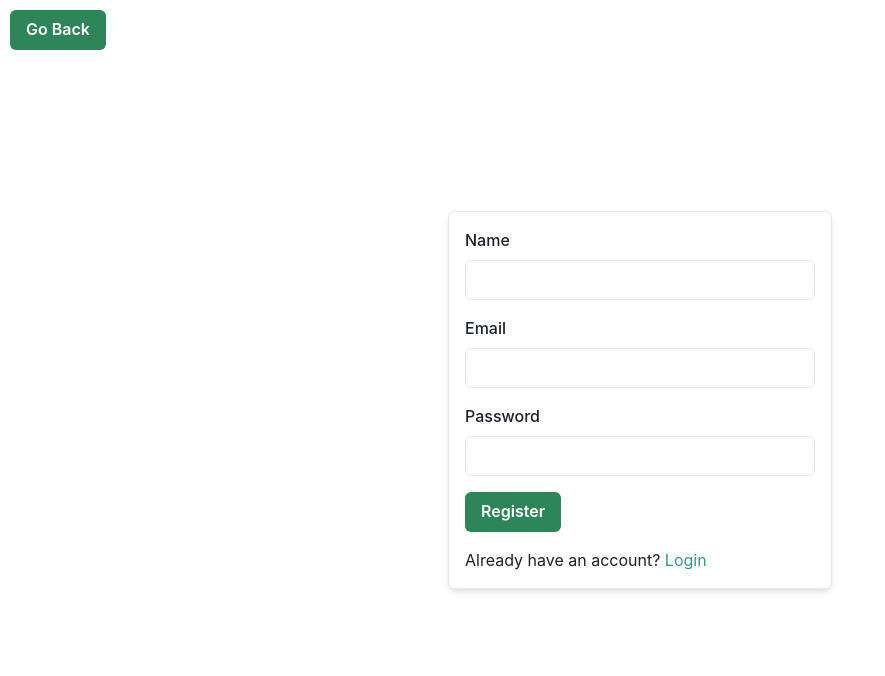
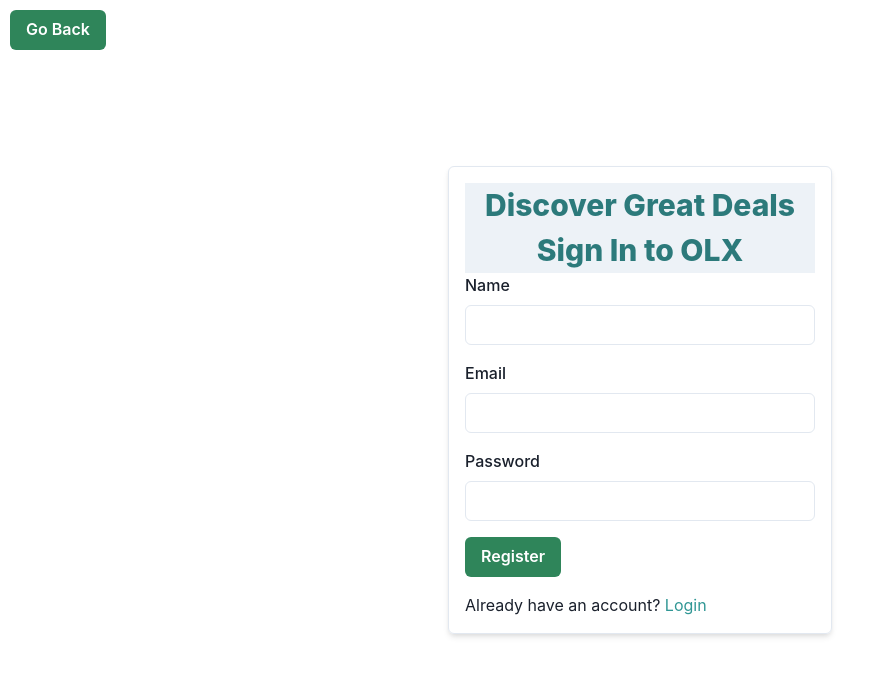
Before and after one commit to bgpkrishna123/OLX, a React (Vite) app in the folder Frontend/: page /register in a window 1280 px wide. Shown: the top 676 px of the page, without its empty margins (0-885 px from the left). Built offline with nearby package versions, Linux system fonts and the light colour scheme.

Commit message:
login register heading

```diff
--- a/Frontend/src/components/LoginPage.jsx
+++ b/Frontend/src/components/LoginPage.jsx
@@ -9,6 +9,7 @@ import {
   Text,
   Link,
   useToast,
+  Flex,
 } from "@chakra-ui/react";
 import { useNavigate } from "react-router-dom";
 import url from "./vars";
@@ -87,6 +88,22 @@ const LoginPage = () => {
         boxShadow="md"
       >
         <form onSubmit={handleLogin}>
+        <Flex
+      alignItems="center"
+      justifyContent="center"
+      bg="gray.100"
+    >
+      <Text
+        fontSize="3xl"
+        fontWeight="extrabold"
+        textAlign="center"
+        color="teal.600"
+      >
+        Welcome Back!
+        <br />
+        Please Log In
+      </Text>
+    </Flex>
           <FormControl mb={4}>
             <FormLabel htmlFor="email">Email</FormLabel>
             <Input
--- a/Frontend/src/components/RegisterPage.jsx
+++ b/Frontend/src/components/RegisterPage.jsx
@@ -9,6 +9,7 @@ import {
   Text,
   Link,
   useToast,
+  Flex,
 } from "@chakra-ui/react";
 import { useNavigate } from "react-router-dom";
 import url from "./vars";
@@ -89,6 +90,22 @@ const RegisterPage = () => {
         boxShadow="md"
       >
         <form onSubmit={handleRegister}>
+        <Flex
+      alignItems="center"
+      justifyContent="center"
+      bg="gray.100"
+    >
+      <Text
+        fontSize="3xl"
+        fontWeight="extrabold"
+        textAlign="center"
+        color="teal.600"
+      >
+        Discover Great Deals
+        <br />
+        Sign In to OLX
+      </Text>
+    </Flex>
           <FormControl mb={4}>
             <FormLabel htmlFor="name">Name</FormLabel>
             <Input
```
